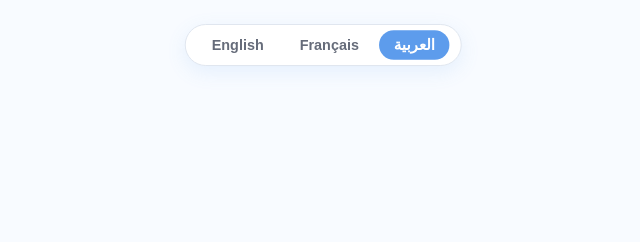
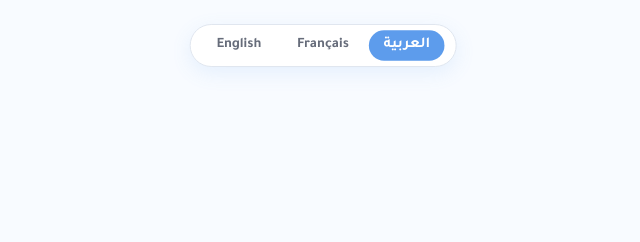
Before and after one commit to mouhaymen1412-prog/portfolio, a plain HTML site: page index.html in a window 1280 px wide. Shown: the top 242 px of the page, 322-962 px from the left. Drawn offline with Linux system fonts and the light colour scheme; files that its build step writes are made by us from their sources; files whose address does not match are found by name.

Commit message:
Add styles for language switcher and RTL support

```diff
--- a/style.css
+++ b/style.css
@@ -1,3 +1,34 @@
+:root {
+  /* ... ألوان ... */
+}
+.lang-switcher {
+  display: flex; gap: 7px; align-items: center;
+  background: var(--color-card-dark); padding: 6px 18px 6px 9px;
+  border-radius: 25px; box-shadow: var(--shadow);
+  margin-right: 22px;
+}
+body.light .lang-switcher { background: var(--color-card-light);}
+.lang-btn {
+  border: none; outline: none; background: none;
+  font-family: inherit; font-size:1em; font-weight:600; cursor:pointer;
+  border-radius: 16px; padding: 6px 15px;
+  transition: background .2s, color .2s;
+  color: var(--color-primary);
+}
+.lang-btn.active, .lang-btn:hover {
+  background: var(--color-primary);
+  color: #fff !important;
+}
+/* دعم RTL للغة العربية */
+body.lang-ar, html[lang="ar"] {
+  font-family: 'Tajawal', 'Inter', 'Poppins', sans-serif;
+  direction: rtl;
+}
+body.lang-fr, html[lang="fr"], body.lang-en, html[lang="en"] {
+  direction: ltr;
+  font-family: 'Inter', 'Poppins', sans-serif;
+}
+/* ... باقي التنسيقات السابق ... */
 /* ===== BRITTANY-CHIANG INSPIRED DESIGN (Sky Blue + Gold) ===== */
 :root {
   --sky: #5d9cec;       /* Azure / Sky Blue */
```
